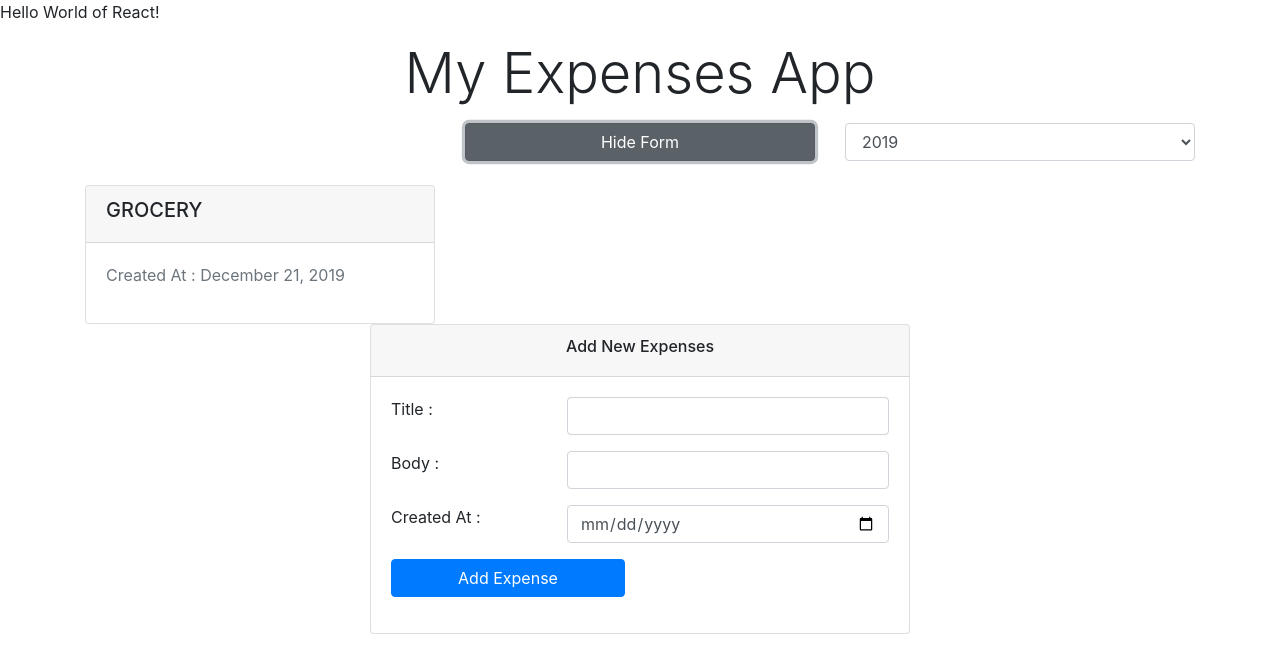
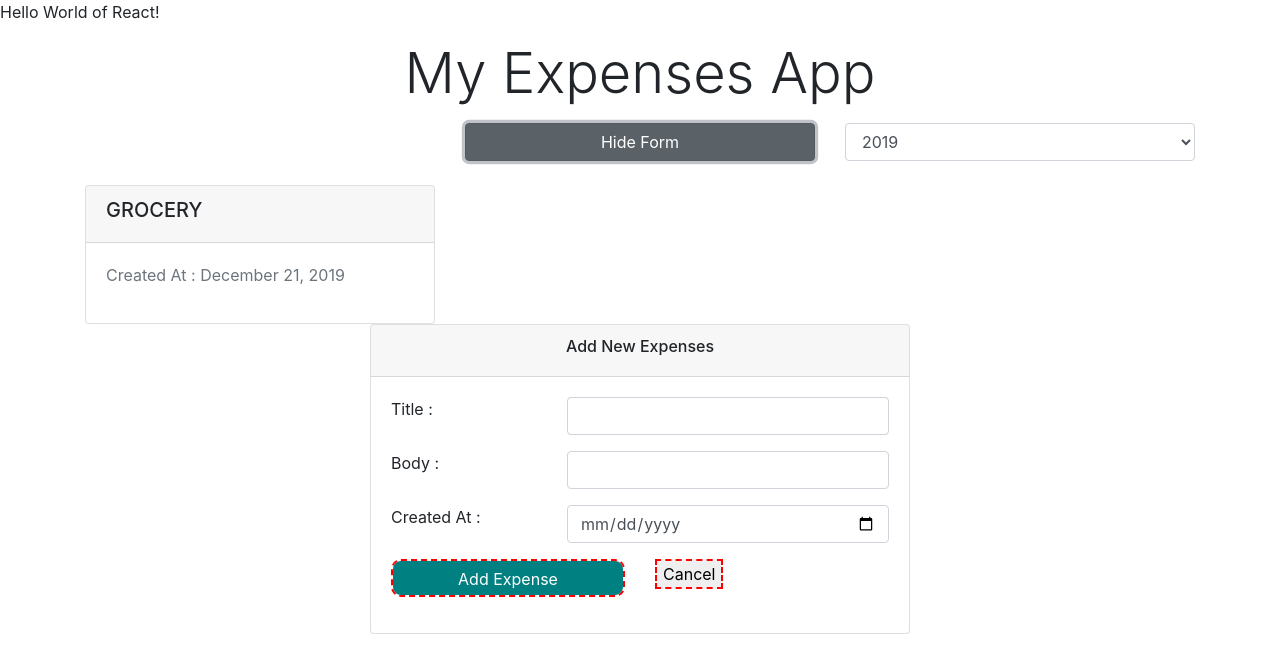
Before and after one commit to synergy2411/mar-22-react-app, a React (Create React App) app in the folder expenses-app/: page / in a window 1280 px wide. Both pictures are taken after a click on the button "Add Expense". Shown: the top 670 px of the page. Built offline with nearby package versions, Linux system fonts and the light colour scheme.

Commit message:
styles added

```diff
--- a/expenses-app/package.json
+++ b/expenses-app/package.json
@@ -8,10 +8,12 @@
     "@testing-library/user-event": "^13.5.0",
     "@types/jest": "^27.4.1",
     "@types/node": "^16.11.26",
+    "@types/radium": "^0.24.4",
     "@types/react": "^17.0.39",
     "@types/react-dom": "^17.0.12",
     "@types/uuid": "^8.3.4",
     "bootstrap": "^4.6.1",
+    "radium": "^0.26.2",
     "react": "^17.0.2",
     "react-dom": "^17.0.2",
     "react-scripts": "5.0.0",
--- /dev/null
+++ b/expenses-app/src/components/Expenses/AddExpense/AddExpense.module.css
@@ -0,0 +1,14 @@
+.my-style{
+    background-color : teal;
+    border-radius : 10px;
+    color : white;
+}
+.my-style:hover {
+    background-color : aqua;
+    font-size : 1.2em;
+    color: black;
+}
+
+.feature{
+    border: 2px red dashed;
+}
--- a/expenses-app/src/components/Expenses/AddExpense/AddExpense.tsx
+++ b/expenses-app/src/components/Expenses/AddExpense/AddExpense.tsx
@@ -1,6 +1,9 @@
 import React, { useRef, useState } from "react";
+import Radium from 'radium';
 import { IExpense } from "../../../model/expenses";
 import { v4 } from 'uuid';
+// import "./AddExpense.css";
+import classes from './AddExpense.module.css';
 
 const AddExpense = (props : {onAddExpense : (expense : IExpense) => void}) => {
     // let title = "insurance";
@@ -40,6 +43,16 @@ const AddExpense = (props : {onAddExpense : (expense : IExpense) => void}) => {
         props.onAddExpense(newExpense);
 
     }
+
+    // const style = {
+    //     backgroundColor : "teal",
+    //     borderRadius : '10px',
+    //     color : "white",
+    //     ":hover" : {
+    //         backgroundColor : "grey",
+    //         fontSize : "1.2em"
+    //     }
+    // }
     return (
         <div className="col-6 offset-3">
             <div className="card">
@@ -102,11 +115,19 @@ const AddExpense = (props : {onAddExpense : (expense : IExpense) => void}) => {
                         <div className="form-group">
                             <div className="row">
                                 <div className="col-6">
-                                    <button className="btn btn-block btn-primary" type="submit">
+                                    {/* <button className="btn btn-block btn-primary" type="submit">
+                                        Add Expense
+                                    </button> */}
+                                    <button
+                                        className={`form-control ${classes.feature} ${classes['my-style']}`}
+                                        type="submit">
                                         Add Expense
                                     </button>
                                 </div>
-                                <div className="col-6"></div>
+                                <div className="col-6">
+                                    {/* <button style={style}> Cancel</button> */}
+                                    <button className={classes.feature}> Cancel</button>
+                                </div>
                             </div>
                         </div>
                     </form>
@@ -116,4 +137,4 @@ const AddExpense = (props : {onAddExpense : (expense : IExpense) => void}) => {
     )
 }
 
-export default AddExpense;
+export default Radium(AddExpense);
```
Also changed, not shown: 1 other file (tests, documents, lock files or other folders).
